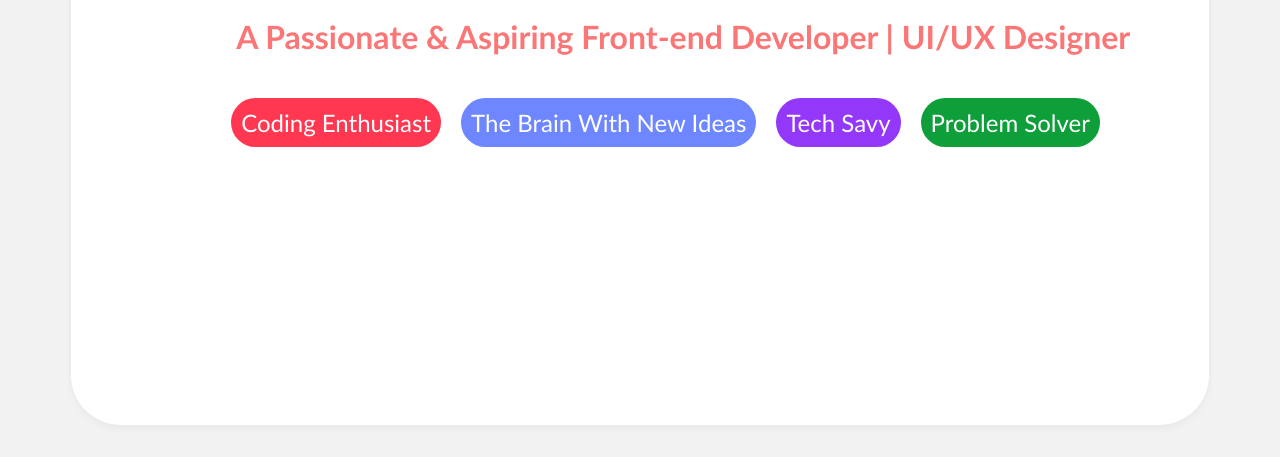
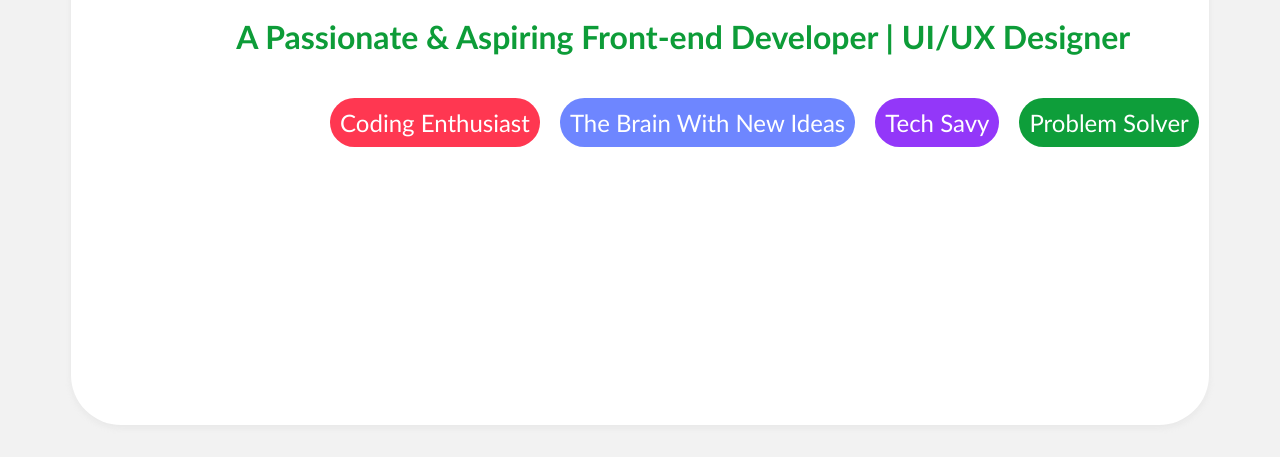
Before and after one commit to Rahulchandankeri/portfolio, a plain HTML site: page index.html in a window 1280 px wide. Shown: the part 643-1100 px from the top of the page. Drawn offline with Linux system fonts and the light colour scheme.

Commit message:
Update index.html

```diff
--- a/index.html
+++ b/index.html
@@ -39,19 +39,19 @@
     <!--Top navigation ends here-->
 
     <!--About me section starts here-->
-    <span id="about" class="aboutmebanner">About Me</span>
+     <span id="about" class="aboutmebanner">About Me</span>
     <div  class="aboutme">
         <span class="workstatus">Open For Work</span>
         <div class="paddleft">
             <img class="profilepic" alt="profile picture" src="assets/images/Mask Group 1.png">
             <h1 style="font-family: 'Source Sans Pro'; margin-left: 15px; font-weight: bold; font-size:xx-large; color: #747474;">Rahul Chandankeri</h1>
-            <p  style="font-family: 'Trebuchet MS';    margin-left: 15px; font-weight: bold; font-size:xx-large; color: #fb7676;">A Passionate & Aspiring Front-end Developer | UI/UX Designer</p>
-            <div style="position: absolute;">
+            <p  style="font-family: 'Trebuchet MS';    margin-left: 15px; font-weight: bold; font-size:xx-large; color: rgb(13 156 56);">A Passionate & Aspiring Front-end Developer | UI/UX Designer</p>
+
                 <p class="tag t1">Problem Solver</p>
                 <p class="tag t2">Tech Savy</p>
                 <p class="tag t3">The Brain With New Ideas</p>
                 <p class="tag t4">Coding Enthusiast</p>
-            </div>
+
         </div>
     </div>
     <!--About me section ends here-->
```
